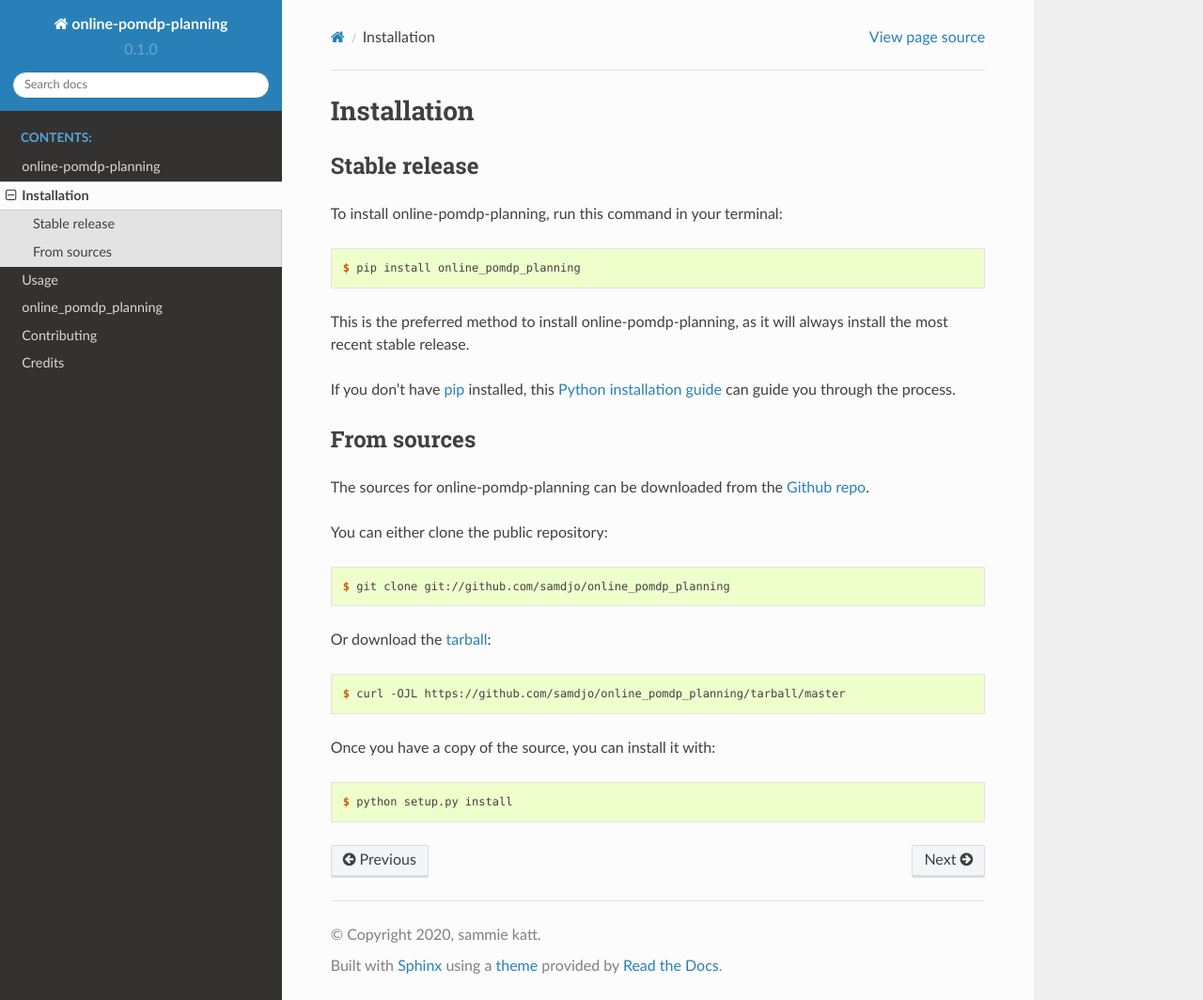
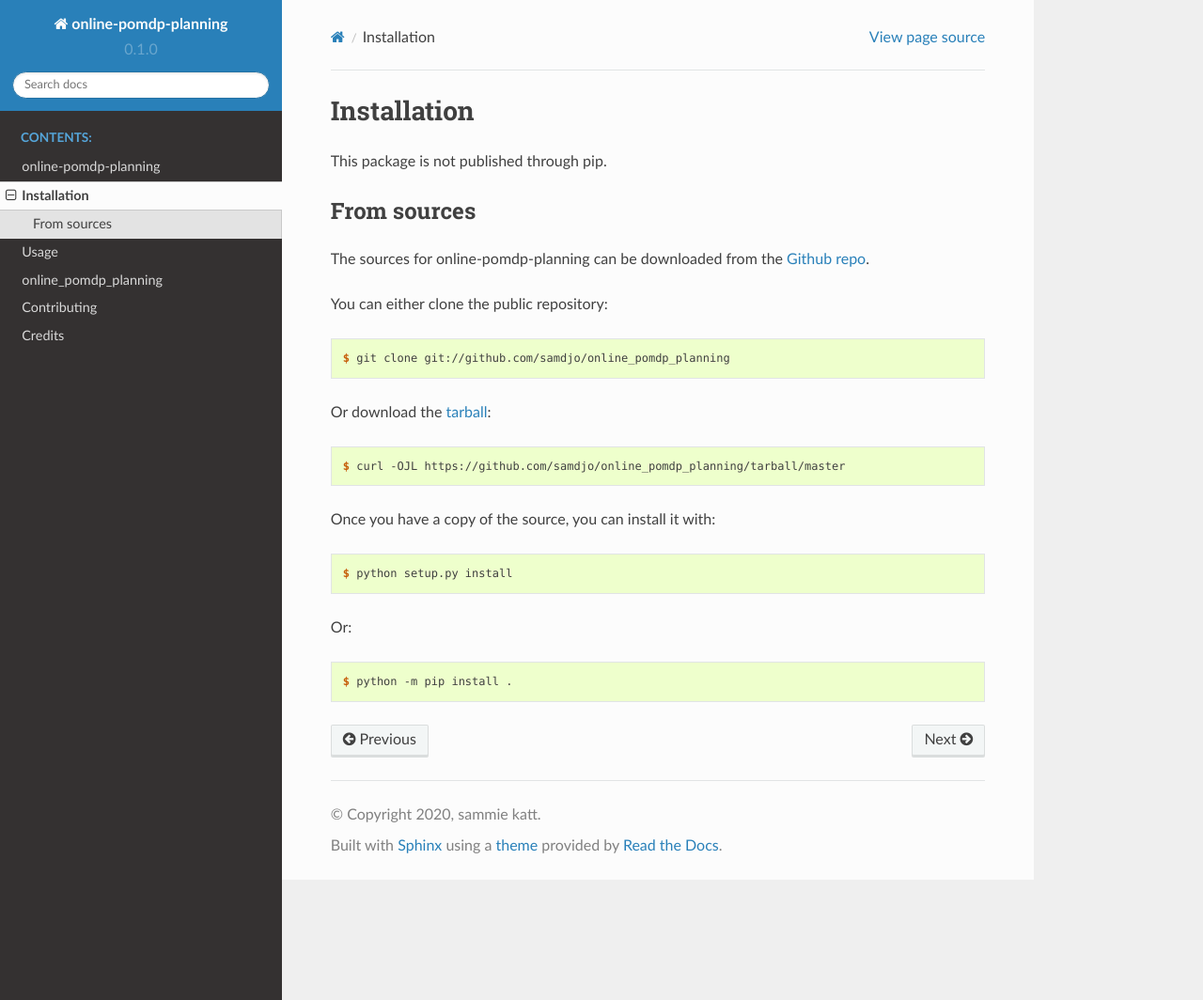
Before and after one commit to samkatt/online-pomdp-planning, a Sphinx documentation site: the page built from docs/installation.rst, in a window 1280 px wide and 1064 px high. Shown: the whole window at 94% size. Built offline with Sphinx 7.4.7 and the Read the Docs theme 2.0.0, drawn with Linux system fonts in a browser that asks for light colours.

Commit message:
Remove pip from installation documentation

```diff
--- a/docs/installation.rst
+++ b/docs/installation.rst
@@ -5,22 +5,24 @@ Installation
 ============
 
 
-Stable release
---------------
+This package is not published through pip.
 
-To install online-pomdp-planning, run this command in your terminal:
+.. Stable release
+.. --------------
 
-.. code-block:: console
+.. To install online-pomdp-planning, run this command in your terminal:
 
-    $ pip install online_pomdp_planning
+.. .. code-block:: console
 
-This is the preferred method to install online-pomdp-planning, as it will always install the most recent stable release.
+..     $ pip install online_pomdp_planning
 
-If you don't have `pip`_ installed, this `Python installation guide`_ can guide
-you through the process.
+.. This is the preferred method to install online-pomdp-planning, as it will always install the most recent stable release.
 
-.. _pip: https://pip.pypa.io
-.. _Python installation guide: http://docs.python-guide.org/en/latest/starting/installation/
+.. If you don't have `pip`_ installed, this `Python installation guide`_ can guide
+.. you through the process.
+
+.. .. _pip: https://pip.pypa.io
+.. .. _Python installation guide: http://docs.python-guide.org/en/latest/starting/installation/
 
 
 From sources
@@ -46,6 +48,11 @@ Once you have a copy of the source, you can install it with:
 
     $ python setup.py install
 
+Or:
+
+.. code-block:: console
+
+    $ python -m pip install .
 
 .. _Github repo: https://github.com/samdjo/online_pomdp_planning
 .. _tarball: https://github.com/samdjo/online_pomdp_planning/tarball/master
```
